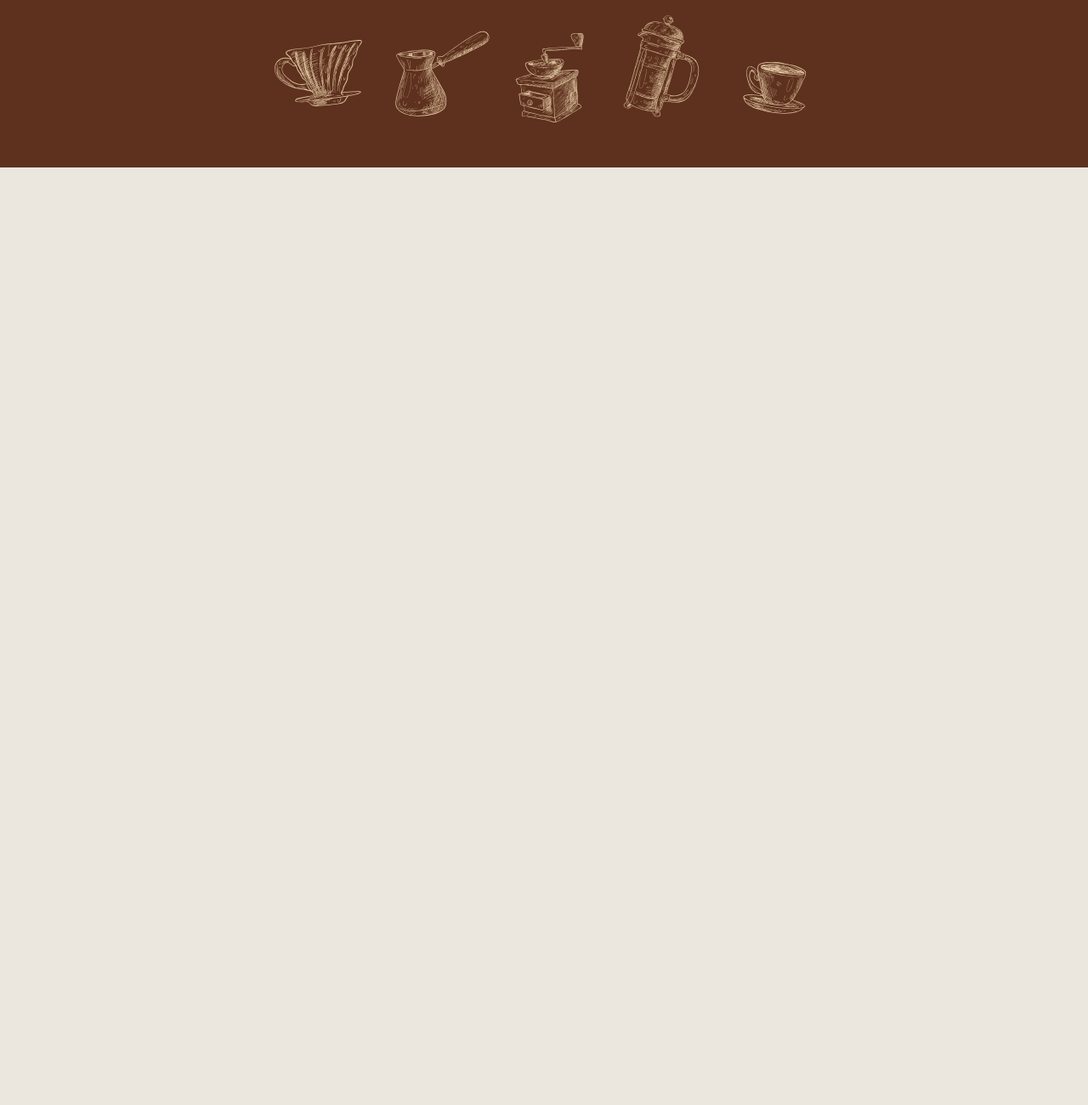
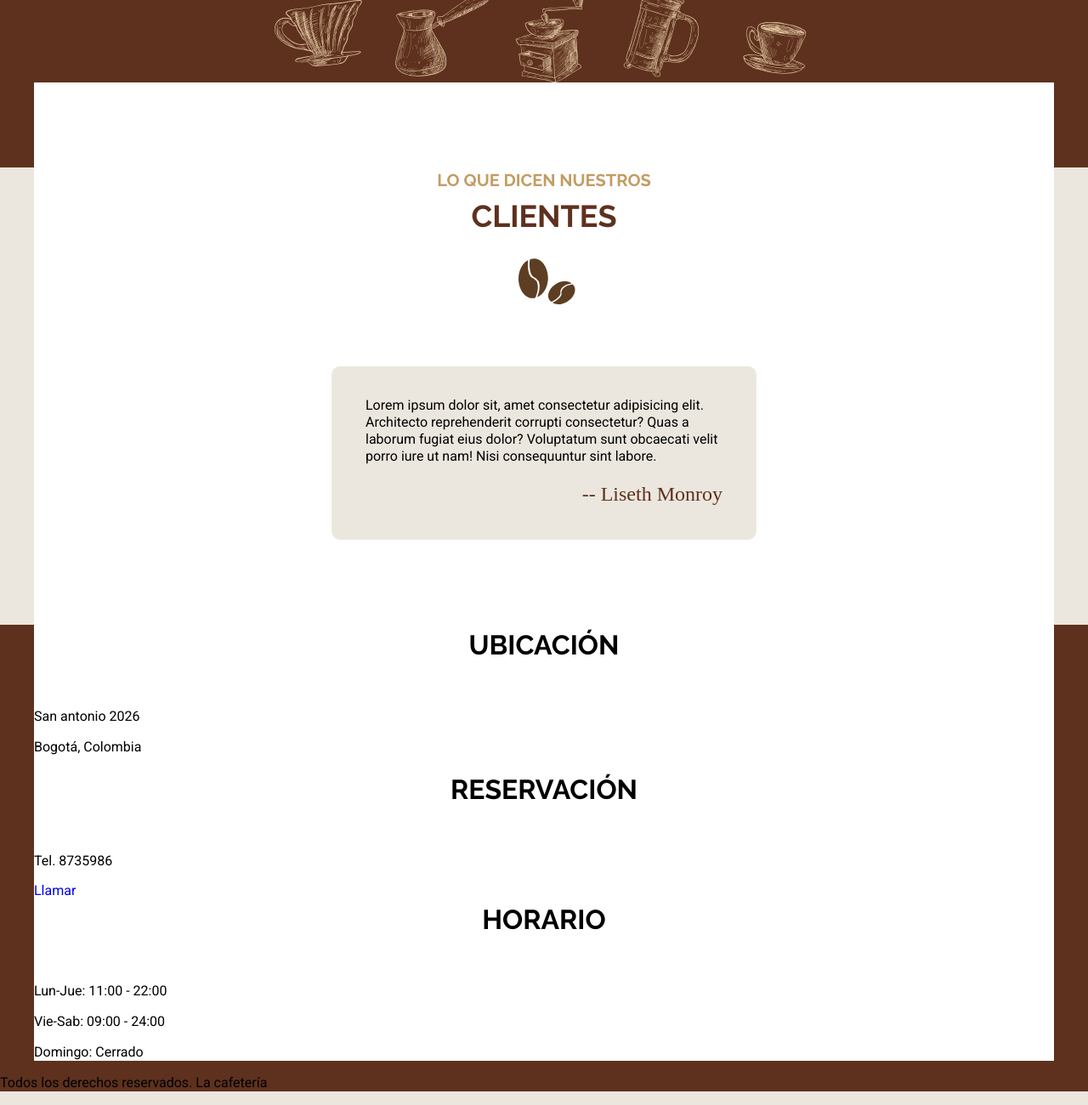
Before and after one commit to Monroybr/cafeteria, a website: page cafeteria/index.html in a window 1280 px wide. Shown: the part 4064-5364 px from the top of the page at 85% size. Before the commit the page ends 4261 px from the top, so only its background shows below. Drawn offline with Linux system fonts and the light colour scheme; a web font is replaced by a local one.

Commit message:
actualizacion de html y css

```diff
--- a/cafeteria/index.html
+++ b/cafeteria/index.html
@@ -186,8 +186,39 @@
     </section>
 
     <!--Seccion testimoniales-->
-    <section class="">
+    <section class="nuestros-testimoniales contenedor margin-negativo-10 bg-white">
+        <h2><span>Lo que dicen nuestros </span> clientes</h2>
 
+        <div class="testimonial">
+            <p>Lorem ipsum dolor sit, amet consectetur adipisicing elit. Architecto reprehenderit corrupti consectetur? Quas
+            a laborum fugiat eius dolor? Voluptatum sunt obcaecati velit porro iure ut nam! Nisi
+            consequuntur sint labore.</p>
+
+            <p class="autor">-- Liseth Monroy</p>
+        </div>
     </section>
+
+    <!--seccion footer-->
+    <footer class="footer">
+        <div class="contenedor contenido-footer bg-white">
+            <div class="footer-box ubicacion">
+                <h3>Ubicación</h3>
+                <p>San antonio 2026</p>
+                <p>Bogotá, Colombia</p>
+            </div>
+            <div class="footer-box reservacion">
+                <h3>Reservación</h3>
+                <p>Tel. 8735986</p>
+                <a href="tel:+8735986">Llamar</a>
+            </div>
+            <div class="footer-box horario">
+                <h3>Horario</h3>
+                <p>Lun-Jue: 11:00 - 22:00</p>
+                <p>Vie-Sab: 09:00 - 24:00</p>
+                <p>Domingo: Cerrado</p>
+            </div>
+        </div>
+        <p class="copyright">Todos los derechos reservados. La cafetería</p>
+    </footer>
 </body>
 </html>
--- a/cafeteria/src/scss/app.scss
+++ b/cafeteria/src/scss/app.scss
@@ -1,3 +1,4 @@
 @use 'base';
-@use 'header';
+@use 'header'; //parte superior de la página
 @use 'inicio';
+@use 'footer'; //parte inferior de la página
--- a/cafeteria/src/scss/base/_utilidades.scss
+++ b/cafeteria/src/scss/base/_utilidades.scss
@@ -7,3 +7,11 @@
 .bg-primario{
     background-color: v.$primario ;
 }
+
+.margin-negativo-10{
+    margin-top: -10rem;
+}
+
+.bg-white{
+    background-color: v.$blanco;
+}
--- /dev/null
+++ b/cafeteria/src/scss/footer/_footer.scss
@@ -0,0 +1,6 @@
+@use 'base/variables' as v;
+@use 'base/mixins' as m;
+
+.footer{
+    background-color: v.$primario;
+}
--- /dev/null
+++ b/cafeteria/src/scss/footer/_index.scss
@@ -0,0 +1 @@
+@forward 'footer';
--- a/cafeteria/src/scss/inicio/_index.scss
+++ b/cafeteria/src/scss/inicio/_index.scss
@@ -2,3 +2,4 @@
 @forward 'iconos';
 @forward 'galeria';
 @forward 'menu';
+@forward 'testimoniales';
--- a/cafeteria/src/scss/inicio/_menu.scss
+++ b/cafeteria/src/scss/inicio/_menu.scss
@@ -10,11 +10,13 @@
 
     @include m.tablet {
         padding: 15rem 0 20rem 0;
+        background-position: center 5rem, center 92%, 100%;
     }
 
     @include m.desktop {
         background-size: 50%, 50%, 100%;
-     }
+        background-position: center 5rem, center 90%, 100%;
+    }
 }
 
 .grid-menu{
--- /dev/null
+++ b/cafeteria/src/scss/inicio/_testimoniales.scss
@@ -0,0 +1,25 @@
+@use 'base/variables' as v;
+@use 'base/mixins' as m;
+
+.nuestros-testimoniales{
+    padding: 10rem 2rem;
+
+    @include m.tablet {
+        padding:10rem;
+     }
+}
+
+.testimonial{
+    background-color: v.$cafeClaro;
+    padding: 2rem 4rem;
+    margin: 0 auto;
+    max-width: 50rem;
+    border-radius: 1rem;
+
+    .autor{
+        text-align: right;
+        color: v.$primario;
+        font-size: 2.4rem;
+        font-family: v.$fuenteCursiva;
+    }
+}
```
Also changed, not shown: cafeteria/build/css/app.css.
